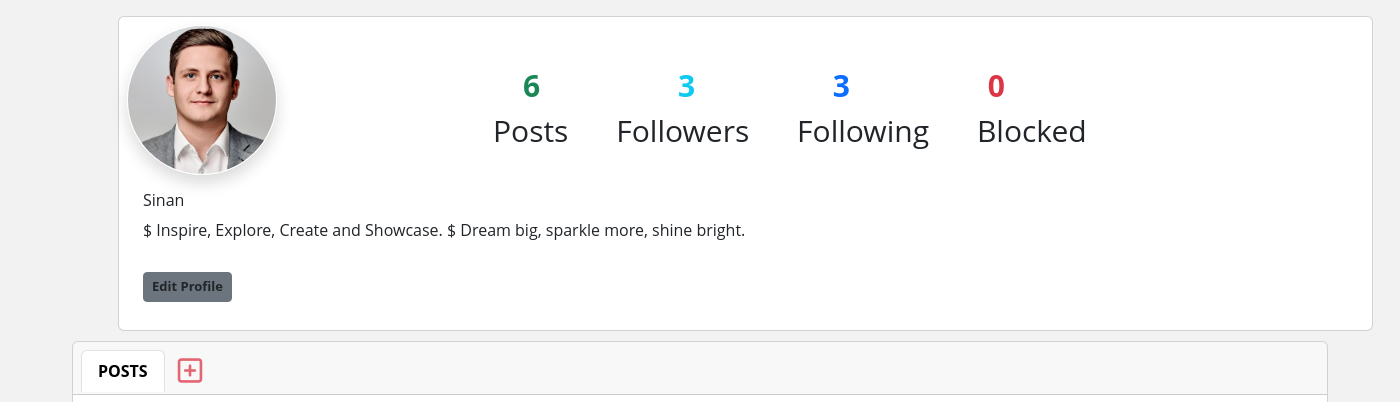
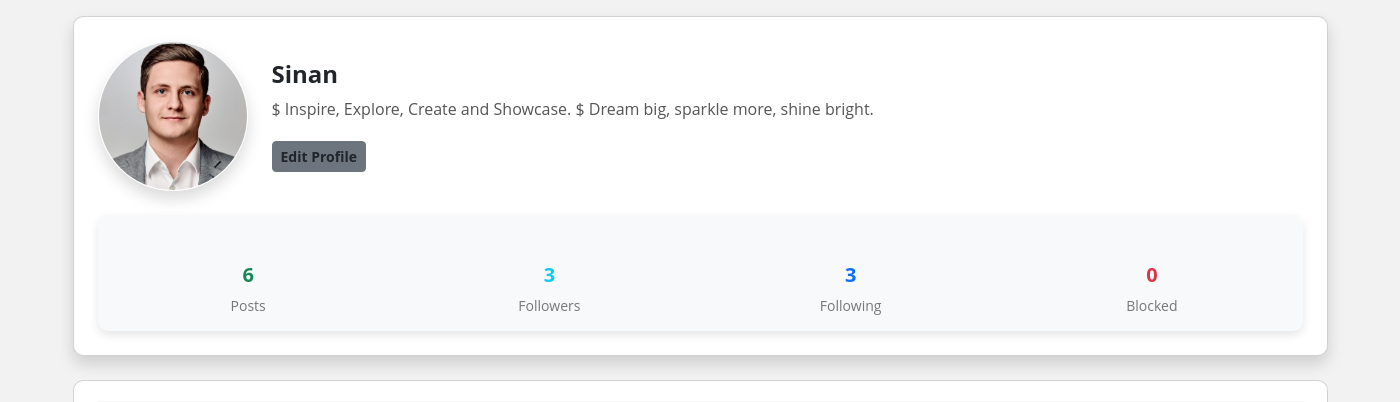
Before and after one commit to sinan-ks/SocialHub, a Django app: page /profiles/6/ in a window 1400 px wide. Shown: the part 81-483 px from the top of the page. Run offline with Django 5.2, Linux system fonts and the light colour scheme; a user stored in the database is signed in; data comes from the database, SQL or seed files in the repository; both versions use the stored data as it was after the commit; some libraries are stand-ins or nearby versions.

Commit message:
Make some styles on profile page

```diff
--- a/blog/templates/profile_detail.html
+++ b/blog/templates/profile_detail.html
@@ -1,5 +1,5 @@
 <!DOCTYPE html>
-{%load static%}
+{% load static %}
 <html lang="en">
 
 <head>
@@ -14,62 +14,128 @@
   <script src="https://cdn.tailwindcss.com"></script>
   <script src="https://kit.fontawesome.com/252a556f38.js" crossorigin="anonymous"></script>
 
-
   <style>
-      .count-container{
-        position: absolute;
-        padding-left: 500px;
-        padding-top: 30px;
-        font-size: 30px;
-
-      }
-
-      .list-group{
-        margin-left: -100px;
-      }
-
-
-
-      #countspace{
-        margin-right: 150px;
-        margin-left: -20px;
-
-      }
-
-      #countspace2{
-        margin-right: 90px;
-        margin-left: -50px;
-      }
-
-      #button1{
-        font-size: 13px;
-        margin-top: 30px;
-
-      }
-
-      .followbtn, .blockbtn{
-        display: inline-block;
-        margin-right: 8px;
-        font-size: 13px;
-        margin-top: 30px;
-      }
-
-      body{
+    body {
       background: #f2f2f2;
       font-family: 'Open Sans', sans-serif;
     }
 
-    .profile-small{
-    width:40px;
+    nav {
+      background-color: #74EBD5;
+      background-image: linear-gradient(90deg, #74EBD5 0%, #9FACE6 100%);
+    }
+
+    .profile-small {
+      width: 40px;
       border-radius: 50%;
     }
 
-    nav{
-    background-color: #74EBD5;
-    background-image: linear-gradient(90deg, #74EBD5 0%, #9FACE6 100%);
-
+    .count-container {
+      display: flex;
+      justify-content: space-around;
+      padding-top: 30px;
+      font-size: 18px;
+      background-color: #fff;
+      /* Background color for the count container */
+      border-radius: 10px;
+      /* Rounded corners */
+      box-shadow: 0px 4px 10px rgba(0, 0, 0, 0.1);
+      /* Box shadow for depth */
     }
 
+    .count-item {
+      text-align: center;
+      padding: 15px 0;
+      /* Padding around each count item */
+      flex: 1;
+      /* Equal width for each count item */
+    }
+
+    .count-number {
+      font-size: 24px;
+      /* Larger font size for count number */
+      font-weight: bold;
+    }
+
+    .count-label {
+      font-size: 14px;
+      color: #777;
+      margin-top: 5px;
+      /* Space between count number and label */
+    }
+
+    .card {
+      width: 100%;
+      max-width: 1255px;
+      margin: 20px auto;
+      padding: 20px;
+      border-radius: 10px;
+    }
+
+    .card-img-top {
+      border-radius: 50%;
+      height: 150px;
+      width: 150px;
+      object-fit: cover;
+    }
+
+    .card-title {
+      font-size: 24px;
+      font-weight: bold;
+    }
+
+    .card-text {
+      font-size: 16px;
+      color: #555;
+    }
+
+    .btn {
+      margin-top: 20px;
+    }
+
+    #postbtn {
+      margin-top: 5px;
+    }
+
+    .followbtn,
+    .blockbtn {
+      display: inline-block;
+      margin-right: 10px;
+      font-size: 13px;
+    }
+
+    .count-item {
+      text-align: center;
+    }
+
+    .count-number {
+      font-size: 20px;
+      font-weight: bold;
+    }
+
+    .count-label {
+      font-size: 14px;
+      color: #777;
+    }
+
+    .post-grid {
+      display: grid;
+      grid-template-columns: repeat(auto-fill, minmax(250px, 1fr));
+      gap: 10px;
+    }
+
+    .post-item img {
+      width: 100%;
+      height: 350px;
+      /* Set a fixed height */
+      object-fit: cover;
+      /* Ensures the image covers the area without stretching */
+      border-radius: 10px;
+    }
+
+    .modal-content {
+      border-radius: 10px;
+    }
   </style>
 </head>
 
@@ -78,115 +144,102 @@
   <!-- nav starts -->
   <nav class="navbar navbar-expand-lg bg-body-tertiary">
     <div class="container-fluid">
-      <a class="navbar-brand" href="{%url 'home'%}">
-          <img src="{%static 'images/SocialHub Logo.png'%}" alt="Logo" width="100" height="h-auto"
-          >
+      <a class="navbar-brand" href="{% url 'home' %}">
+        <img src="{% static 'images/SocialHub Logo.png' %}" alt="Logo" width="100" height="auto">
       </a>
 
       <!-- profile dropdown start -->
       <div id="navbarSupportedContent">
-
         <ul style="margin-right: 120px;">
-
           <li class="nav-item dropdown">
-                  <a class="nav-link dropdown-toggle" href="#" role="button" data-bs-toggle="dropdown"
-                      aria-expanded="false">
-                      {%if request.user.profile.profile_pic%}
-                      <img class="profile-small" src="{{request.user.profile.profile_pic.url}}" alt="Avatar">
-
-                      {%else%}
-                      <img class="profile-small" src="{%static 'images/profilepic.png'%}" alt="Avatar">
-
-                      {%endif%}
+            <a class="nav-link dropdown-toggle" href="#" role="button" data-bs-toggle="dropdown" aria-expanded="false">
+              {% if request.user.profile.profile_pic %}
+              <img class="profile-small" src="{{ request.user.profile.profile_pic.url }}" alt="Avatar">
+              {% else %}
+              <img class="profile-small" src="{% static 'images/profilepic.png' %}" alt="Avatar">
+              {% endif %}
             </a>
 
             <ul class="dropdown-menu px-2" role="menu">
               <li class="nav-item">
-                          <a href="{%url 'signout'%}" class="nav-link scroll">Logout</a>
+                <a href="{% url 'signout' %}" class="nav-link scroll">Logout</a>
               </li>
             </ul>
-
           </li>
         </ul>
       </div>
       <!-- profile dropdown end -->
-
     </div>
   </nav>
   <!-- nav ends -->
 
-<div class="container " style="margin-left: 106px;">
-  <div class="card mt-3 p-2" style="width: 1255px; height: 315px;">
+  <div class="container">
+    <div class="card mt-3 p-4 shadow">
+      <div class="d-flex align-items-center">
+        {% if data.profile_pic %}
+        <img src="{{ data.profile_pic.url }}" class="card-img-top shadow border border-white" alt="...">
+        {% else %}
+        <img src="{% static 'images/profilepic.png' %}" class="card-img-top shadow border border-white" alt="...">
+        {% endif %}
+        <div class="ms-4">
+          <h5 class="card-title">{{ data.name }}</h5>
+          <p class="card-text">{{ data.bio }}</p>
+          {% if data.user == request.user %}
+          <a href="{% url 'profile-update' data.id %}" class="btn btn-secondary text-dark fw-bold btn-sm">Edit
+            Profile</a>
+          {% endif %}
 
-    {%if data.profile_pic%}
-    <img src="{{data.profile_pic.url}}" class="card-img-top shadow border border-white" style="border-radius: 600px; height: 150px; width: 150px;"
-      alt="...">
-    {%else%}
-    <img src="{%static 'images/profilepic.png'%}" class="card-img-top shadow border border-white" style="border-radius: 600px; height: 150px; width: 150px;"
-    alt="...">
-    {%endif%}
+          {% if data.user != request.user %}
+          {% if data.user.profile not in request.user.profile.block.all %}
+          <form action="{% url 'follow' data.id %}" method="post"
+            class="followbtn btn btn-secondary text-dark fw-bold btn-sm">
+            {% csrf_token %}
+            {% if data in request.user.profile.following.all %}
+            <button type="submit" name="action" value="unfollow">Unfollow</button>
+            {% else %}
+            <button type="submit" name="action" value="follow">Follow</button>
+            {% endif %}
+          </form>
+          {% endif %}
 
-    <div class="card-body">
-      <h5 class="card-title">{{data.name}}</h5>
-      <p class="card-text">{{data.bio}}</p>
-      {%if data.user == request.user%}
-      <a href="{%url 'profile-update' data.id%}" class="btn btn-secondary text-dark fw-bold btn-sm" id="button1">Edit Profile</a>
-      {%endif%}
-
-      {%if data.user != request.user%}
-      {% if data.user.profile not in request.user.profile.block.all %}
-      <form action="{%url 'follow' data.id%}" method="post" class="followbtn btn btn-secondary text-dark fw-bold btn-sm">
-        {%csrf_token%}
-        {%if data in request.user.profile.following.all%}
-            <button type="submit" name="action" value="unfollow">Unfollow</button>
-        {%else%}
-            <button type="submit" name="action" value="follow">Follow</button>
-        {%endif%}
+          <form action="{% url 'block' data.id %}" method="post"
+            class="blockbtn btn btn-secondary text-dark fw-bold btn-sm">
+            {% csrf_token %}
+            {% if data in request.user.profile.block.all %}
+            <button type="submit" name="action" value="unblock">Unblock</button>
+            {% else %}
+            <button type="submit" name="action" value="block">Block</button>
+            {% endif %}
           </form>
-      {%endif%}
-
-
-      <form action="{%url 'block' data.id%}" method="post" class="blockbtn btn btn-secondary text-dark fw-bold btn-sm">
-        {%csrf_token%}
-        {%if data in request.user.profile.block.all%}
-           <button type="submit" name="action" value="unblock">Unblock</button>
-        {%else%}
-          <button type="submit" name="action" value="block">Block</button>
-        {%endif%}
-      </form>
-
-      {%endif%}
+          {% endif %}
+        </div>
       </div>
 
-   <div class="count-container">
-    <ul class="list-group list-group-flush">
-      <li class="list-group-item">
-        {%if data.user == request.user%}
-        <span id="countspace" class="fw-bold text-success"> {{data.user.userpost.all.count}}</span>
-        <span id="countspace" class="fw-bold text-info"> {{data.followed_by.count}}</span>
-        <span id="countspace"class="fw-bold text-primary"> {{data.following.count}}</span>
-        <span id="countspace"class="fw-bold text-danger"> {{data.block.count}}</span> <br>
-        <span id="countspace2">Posts</span>
-        <span id="countspace2">Followers</span>
-        <span id="countspace2">Following</span>
-        <span id="countspace2">Blocked</span>
-        {%else%}
-        <span id="countspace" class="fw-bold text-success"> {{data.user.userpost.all.count}}</span>
-        <span id="countspace" class="fw-bold text-info"> {{data.followed_by.count}}</span>
-        <span id="countspace"class="fw-bold text-primary"> {{data.following.count}}</span><br>
-        <span id="countspace2">Posts</span>
-        <span id="countspace2">Followers</span>
-        <span id="countspace2">Following</span>
-        {%endif%}
-      </li>
-    </ul>
+      <div class="count-container mt-4 bg-light">
+        <div class="count-item">
+          <div class="count-number text-success">{{ data.user.userpost.all.count }}</div>
+          <div class="count-label">Posts</div>
         </div>
-
+        <div class="count-item">
+          <div class="count-number text-info">{{ data.followed_by.count }}</div>
+          <div class="count-label">Followers</div>
+        </div>
+        <div class="count-item">
+          <div class="count-number text-primary">{{ data.following.count }}</div>
+          <div class="count-label">Following</div>
+        </div>
+        {% if data.user == request.user %}
+        <div class="count-item">
+          <div class="count-number text-danger">{{ data.block.count }}</div>
+          <div class="count-label">Blocked</div>
+        </div>
+        {% endif %}
+      </div>
     </div>
   </div>
 
   <!-- Users Posts Start -->
-  <div class="container" style="margin-top: 10px;">
+  <div class="container mt-4">
     <div class="card text-center">
       <div class="card-header">
         <ul class="nav nav-tabs card-header-tabs">
@@ -194,42 +247,33 @@
             <a class="nav-link active fw-bolder" aria-current="true" href="#">POSTS</a>
           </li>
 
-          <!--model start-->
-          {%if is_own_profile%}
+          <!-- model start -->
+          {% if is_own_profile %}
           <li>
-
-             <button class="btn" data-bs-toggle="modal" data-bs-target="#exampleModal">
+            <button class="btn" data-bs-toggle="modal" data-bs-target="#exampleModal" id="postbtn">
               <i class="fa-regular fa-square-plus me-4 fs-3 text-danger opacity-75"></i>
             </button>
-
           </li>
-          {%endif%}
-
-          <!--model end-->
+          {% endif %}
+          <!-- model end -->
 
         </ul>
       </div>
-      <div class="card-body" style="margin-top: -30px;">
-        <div class="mx-auto grid w-full max-w-7xl items-center space-y-4 px-2 py-10 md:grid-cols-2 md:gap-6 md:space-y-0 lg:grid-cols-4">
-
-          {%for item in post%}
-          {%if item.content%}
-          <div class="relative aspect-[16/9]  w-auto rounded-md md:aspect-auto md:h-[400px]">
-            <a href="{%url 'profile-post' item.id%}"><img
-              src="{{item.content.url}}"
-              alt="userposts"
-              class="z-0 h-full w-full rounded-md object-cover"
-            /></a>
+      <div class="card-body">
+        <div class="post-grid">
+          {% for item in post %}
+          {% if item.content %}
+          <div class="post-item">
+            <a href="{% url 'profile-post' item.id %}">
+              <img src="{{ item.content.url }}" alt="userposts" class="img-fluid">
+            </a>
           </div>
-          {%endif%}
-          {%endfor%}
-
+          {% endif %}
+          {% endfor %}
         </div>
       </div>
-
     </div>
   </div>
-
   <!-- Users Posts End -->
 
   <div class="modal fade" id="exampleModal" tabindex="-1" aria-labelledby="exampleModalLabel" aria-hidden="true">
@@ -240,12 +284,9 @@
           <button type="button" class="btn-close" data-bs-dismiss="modal" aria-label="Close"></button>
         </div>
 
-       <form action="{%url 'post-create'%}" method="post" enctype="multipart/form-data">
-
-        {%csrf_token%}
-
+        <form action="{% url 'post-create' %}" method="post" enctype="multipart/form-data">
+          {% csrf_token %}
           <div class="modal-body">
-
             <div class="mb-3">
               <label for="">Title</label>
               <input type="text" class="form-control" name="title">
@@ -253,20 +294,15 @@
             <div class="mb-3">
               <input type="file" class="form-control" name="content">
             </div>
-
           </div>
-
           <div class="modal-footer">
             <button type="button" class="btn btn-secondary" data-bs-dismiss="modal">Close</button>
             <button type="submit" class="btn btn-primary">Post</button>
           </div>
-
         </form>
       </div>
     </div>
   </div>
+</body>
 
-
-
-</body>
 </html>
```
Also changed, not shown: blog/templates/home.html (+38 -31 lines), blog/templates/profile_edit.html (+35 -23 lines), db.sqlite3, stories/r1.jpg (added), stories/trav3.jpg (added), stories/watch4.jpg (added). Lines whose indentation alone changed are shown as unchanged.
